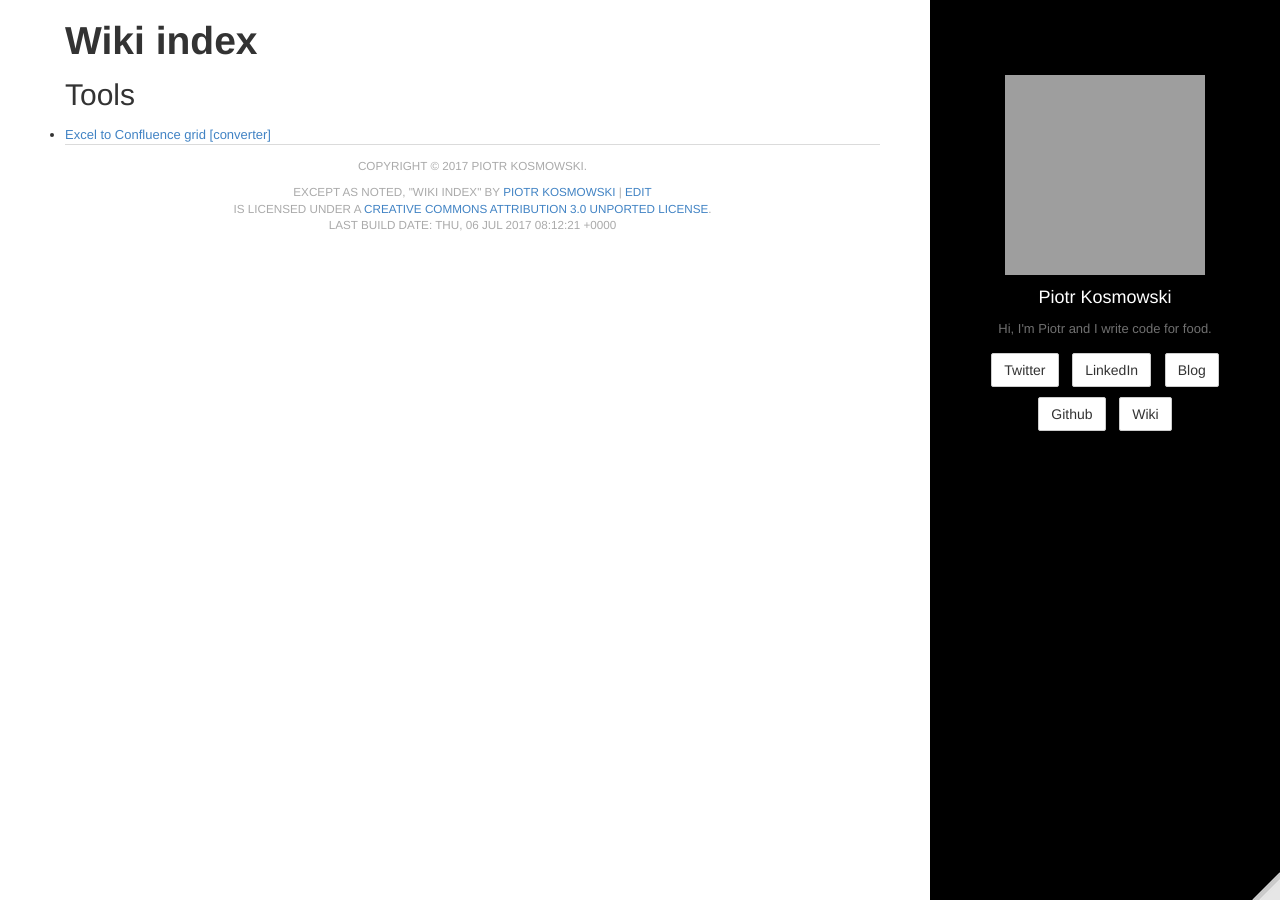
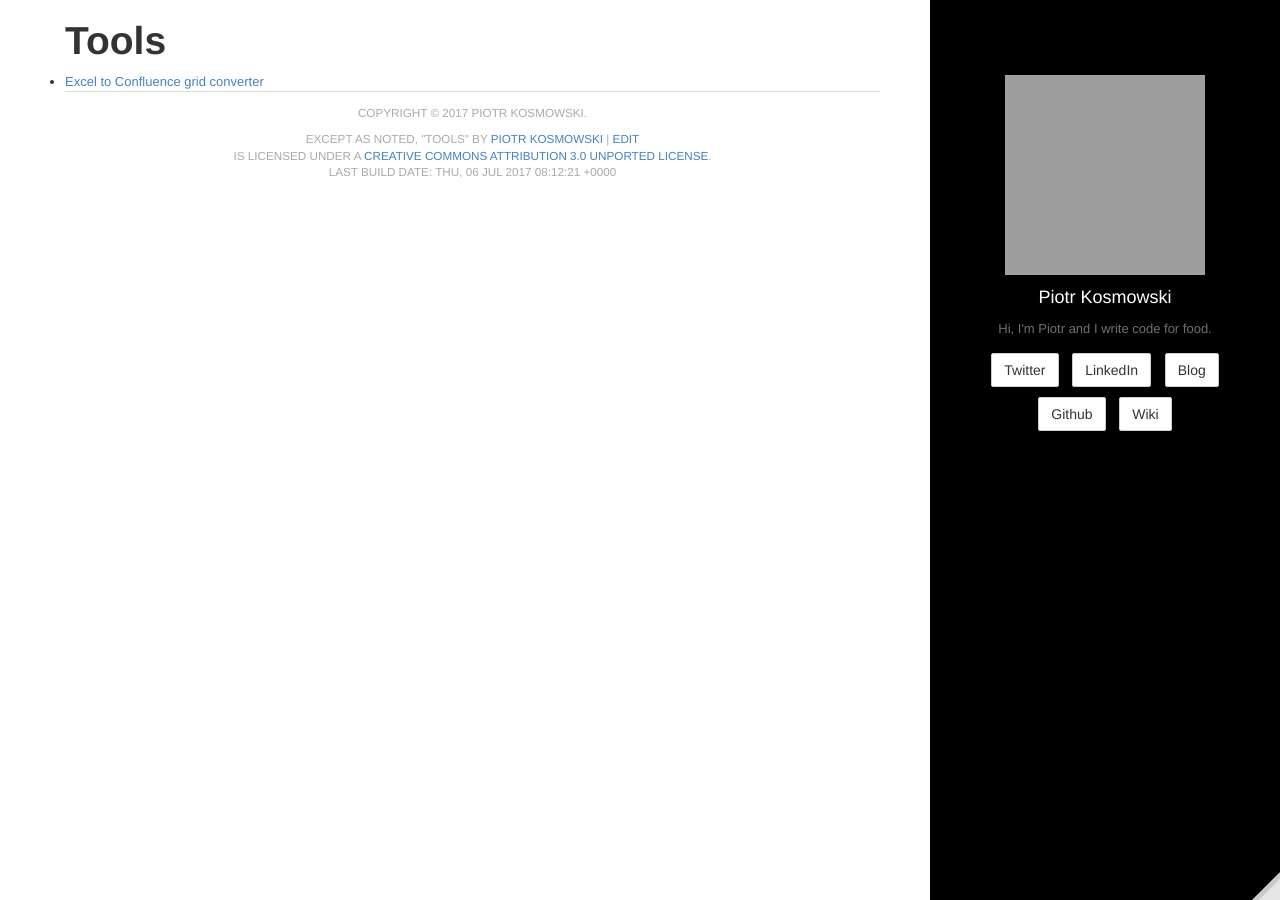
Before and after one commit to kospiotr/kospiotr.github.io, a Jekyll site: the page built from tools/index.md, in a window 1280 px wide. Built offline with Jekyll 4.4.1, drawn with Linux system fonts in a browser that asks for light colours; grey boxes are pictures that could not be loaded.

Commit message:
Update index.md

```diff
--- a/tools/index.md
+++ b/tools/index.md
@@ -1,13 +1,21 @@
 ---
 layout: page
-title: Wiki index
+title: Tools
 comments: false
 toc: false
 editurl: tools/index.md
 ---
 
-<h1>Tools</h1>
-
 <ul>
-<li><a href="./excel-to-confluence-grid.html">Excel to Confluence grid [converter]</a></li>
+	{% for page in site.pages %}
+		{% if page.layout == 'tool' %}
+    		<li>
+    			<a href="{{ page.url }}">{{ page.title }}</a>
+    			{% if page.description %}
+    				 -
+				{% endif %}
+    			{{ page.description }}
+    		</li>
+		{% endif %}
+	{% endfor %}
 </ul>
```
